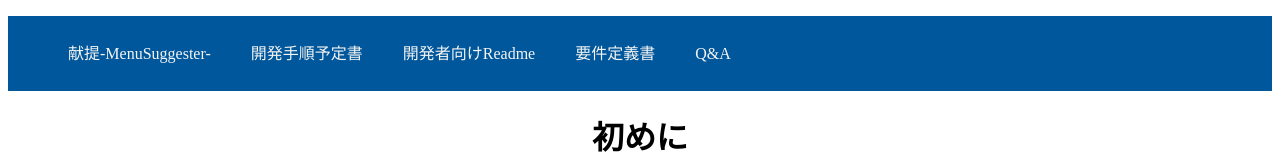
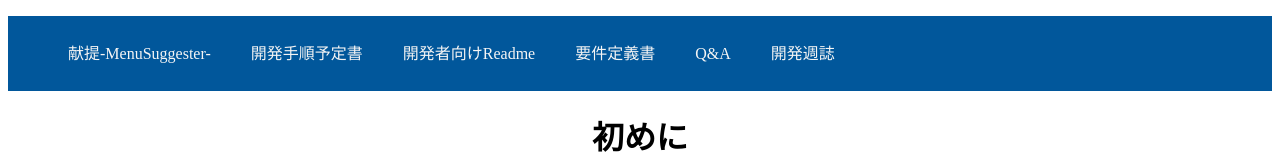
Before and after one commit to Simulaclia/MenuSuggester, a plain HTML site: page doc/ER/開発手順予定書.html in a window 1280 px wide. Shown: the top 160 px of the page. Drawn offline with Linux system fonts and the light colour scheme.

Commit message:
ヘッダーに開発週誌追加

```diff
--- a/doc/ER/開発手順予定書.html
+++ b/doc/ER/開発手順予定書.html
@@ -55,6 +55,7 @@ a {
 			<li><a href="要件定義書.html" target="_blank" rel="noopener">要件定義書</a></li>
 			<li><a href="../よくあると想定される質問.html" target="_blank"
 				rel="noopener">Q&A</a></li>
+				<li><a href="開発週誌.html" target="_blank" rel="noopener">開発週誌</a></li>
 		</ul>
 	</header>
 
```
Also changed, not shown: doc/ER/Git利用手順書.html (+4 -6 lines), doc/ER/要件定義書.html (+1 -0 lines), doc/ER/開発者向けReadme.html (+1 -0 lines), doc/index.html (+1 -0 lines), doc/よくあると想定される質問.html (+1 -0 lines), doc/開発週誌.html (+1 -0 lines).
